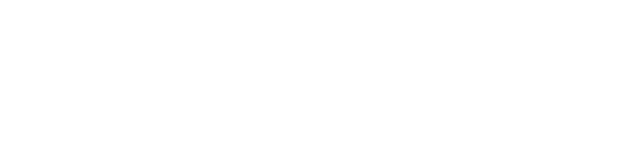
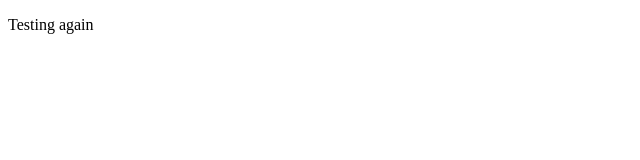
Before and after one commit to HaarisMalik/test-repository, a plain HTML site: page index.html in a window 1280 px wide. Shown: the whole page, without its empty margins (0-640 px from the left). Drawn offline with Linux system fonts and the light colour scheme.

Commit message:
test commit

```diff
--- a/index.html
+++ b/index.html
@@ -4,6 +4,9 @@
     <meta charset="UTF-8">
     <meta name="viewport" content="width=device-width, initial-scale=1.0">
     <title>This is a test</title>
+    <p>Testing again
+
+    </p>
 </head>
 <body>
 
```
